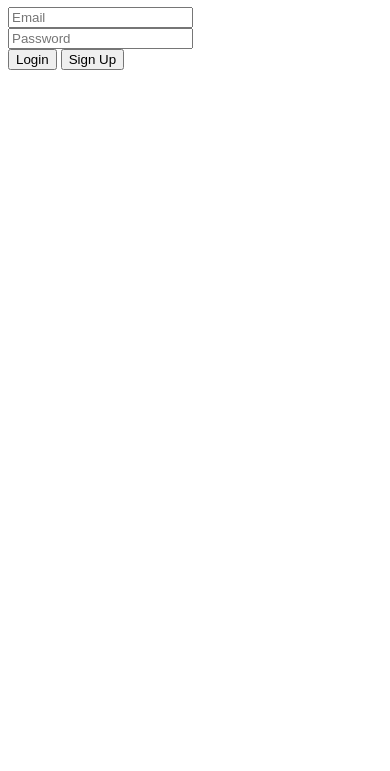
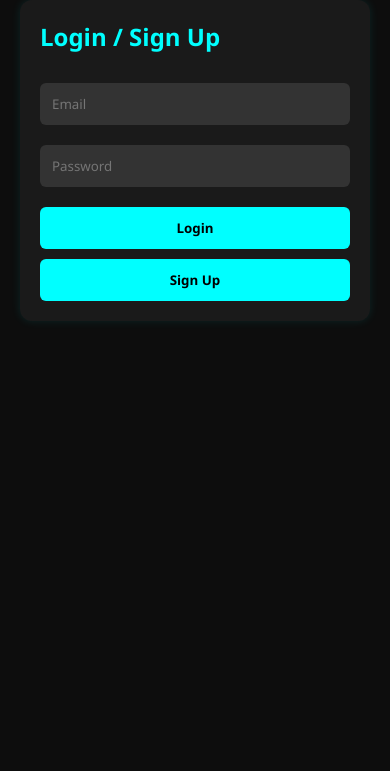
Before and after one commit to siddu-k/loctrack, a plain HTML site: page index.html in a window 390 px wide. Shown: the part 73-844 px from the top of the page. Drawn offline with Linux system fonts and the light colour scheme; no server answers.

Commit message:
Update index.html

```diff
--- a/index.html
+++ b/index.html
@@ -1,25 +1,126 @@
 <!DOCTYPE html>
-<html>
+<html lang="en">
 <head>
+  <meta charset="UTF-8" />
+  <meta name="viewport" content="width=device-width, initial-scale=1.0"/>
   <title>LocTrack - Dashboard</title>
   <script src="https://www.gstatic.com/firebasejs/9.22.2/firebase-app-compat.js"></script>
   <script src="https://www.gstatic.com/firebasejs/9.22.2/firebase-auth-compat.js"></script>
   <script src="https://www.gstatic.com/firebasejs/9.22.2/firebase-firestore-compat.js"></script>
   <script src="app.js" defer></script>
+  <style>
+    * {
+      margin: 0; padding: 0;
+      box-sizing: border-box;
+      font-family: 'Segoe UI', Tahoma, Geneva, Verdana, sans-serif;
+    }
+
+    body {
+      background-color: #0d0d0d;
+      color: #ffffff;
+      display: flex;
+      flex-direction: column;
+      align-items: center;
+      min-height: 100vh;
+      padding: 20px;
+    }
+
+    h1, h2 {
+      margin-bottom: 20px;
+      color: #00ffff;
+    }
+
+    #auth, #dashboard {
+      width: 100%;
+      max-width: 400px;
+      background: #1a1a1a;
+      padding: 30px;
+      border-radius: 12px;
+      box-shadow: 0 0 10px rgba(0, 255, 255, 0.1);
+    }
+
+    input {
+      width: 100%;
+      margin: 10px 0;
+      padding: 12px;
+      border: none;
+      border-radius: 6px;
+      background-color: #333;
+      color: #fff;
+    }
+
+    button {
+      width: 100%;
+      margin-top: 10px;
+      padding: 12px;
+      background: #00ffff;
+      color: #000;
+      font-weight: bold;
+      border: none;
+      border-radius: 6px;
+      cursor: pointer;
+      transition: background 0.3s;
+    }
+
+    button:hover {
+      background: #00cccc;
+    }
+
+    #linkList {
+      list-style: none;
+      margin-top: 20px;
+    }
+
+    #linkList li {
+      margin-bottom: 15px;
+      background-color: #222;
+      padding: 15px;
+      border-radius: 8px;
+    }
+
+    a {
+      color: #00ffff;
+      text-decoration: none;
+    }
+
+    a:hover {
+      text-decoration: underline;
+    }
+
+    .log-entry {
+      font-size: 0.9em;
+      background: #111;
+      padding: 10px;
+      border-radius: 6px;
+      margin-top: 10px;
+      overflow-x: auto;
+    }
+
+    @media screen and (max-width: 480px) {
+      #auth, #dashboard {
+        padding: 20px;
+      }
+
+      h1 {
+        font-size: 1.5rem;
+      }
+    }
+  </style>
 </head>
 <body>
-  <h1>Welcome to LocTrack</h1>
+  <h1>🔍 LocTrack</h1>
 
   <div id="auth">
-    <input type="email" id="email" placeholder="Email"><br>
-    <input type="password" id="password" placeholder="Password"><br>
+    <h2>Login / Sign Up</h2>
+    <input type="email" id="email" placeholder="Email">
+    <input type="password" id="password" placeholder="Password">
     <button onclick="login()">Login</button>
     <button onclick="signup()">Sign Up</button>
   </div>
 
   <div id="dashboard" style="display:none;">
     <h2>Dashboard</h2>
-    <button onclick="createTrackLink()">Create Track Link</button>
+    <button onclick="createTrackLink()">+ Create New Track Link</button>
     <ul id="linkList"></ul>
     <button onclick="logout()">Logout</button>
   </div>
```
